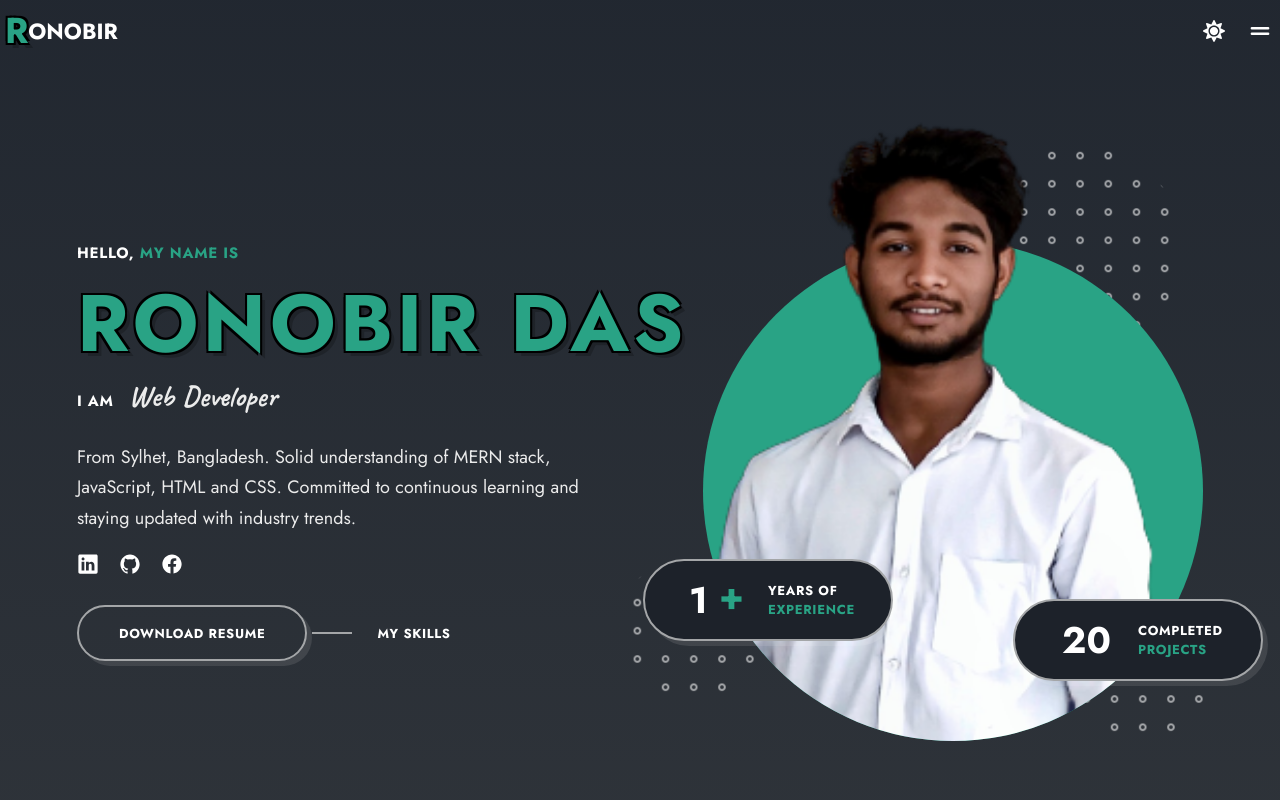
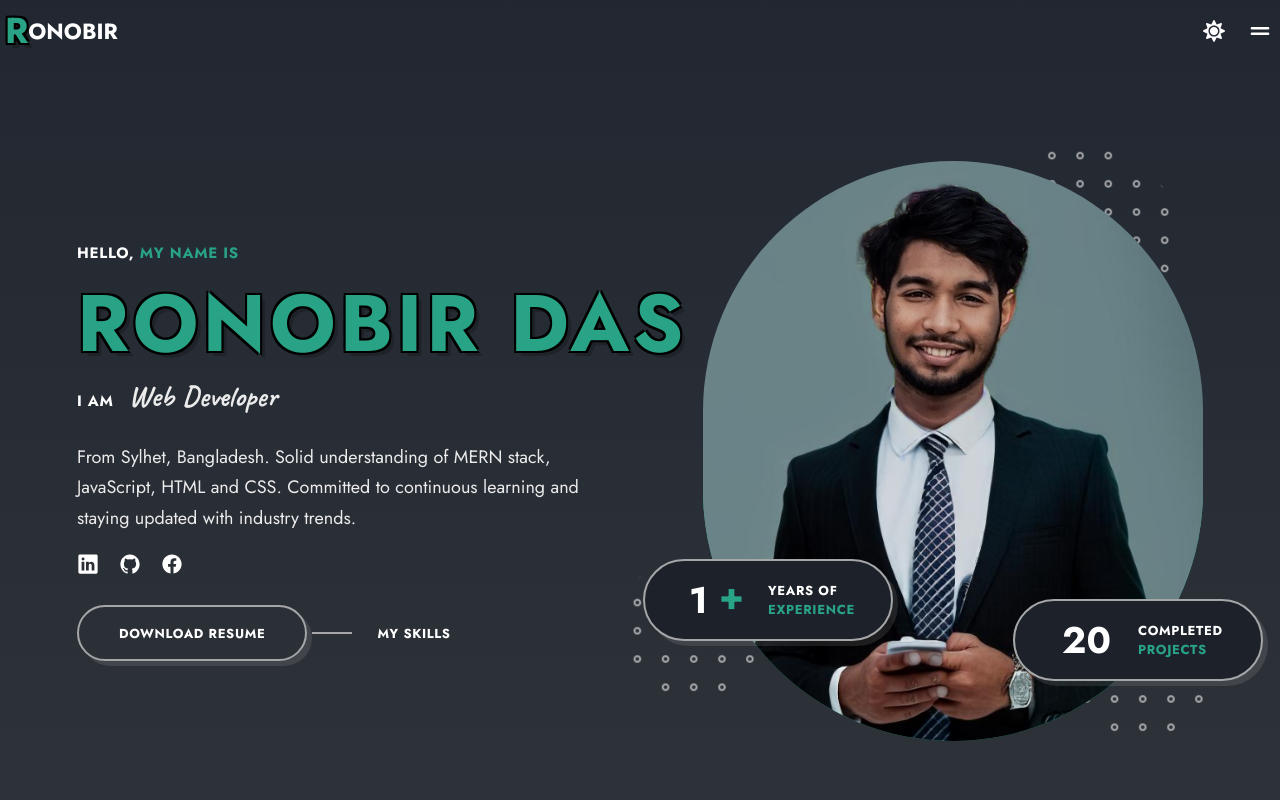
Before and after one commit to ronobir84/ronobir.com, a React (Vite) app: page / in a window 1280 px wide. Shown: the top 800 px of the page. Built offline with nearby package versions, Linux system fonts and the light colour scheme.

Commit message:
add the last section

```diff
--- a/src/components/Footer/Footer.jsx
+++ b/src/components/Footer/Footer.jsx
@@ -4,7 +4,7 @@ import './Footer.css';
 const Footer = () => {
   return (
     <div className=" text-sm p-4 text-center footer__section">
-      Copyright © 2023 Ronobir Das. All Rights reserved.
+      Copyright © 2024 Ronobir Das. All Rights reserved.
     </div>
   );
 };
--- a/src/components/Home/Home.css
+++ b/src/components/Home/Home.css
@@ -142,8 +142,8 @@
 .home__profile {
     position: absolute;
     bottom: 0;
-    height: 670px;
-    border-radius: 500px;
+    height: 580px;
+    border-radius: 590px;
     object-fit: cover;
 }
 
--- a/src/oldComponents/Footer/Footer.jsx
+++ b/src/oldComponents/Footer/Footer.jsx
@@ -3,7 +3,7 @@ import React from "react";
 const Footer = () => {
   return (
     <div className="bg-gray-800 text-sm p-4 text-center text-white">
-      Copyright © 2022 Ronobir DAS.All Rights reserved.
+      Copyright © 2024 Ronobir DAS.All Rights reserved.
     </div>
   );
 };
```
Also changed, not shown: src/assets/Pictures/ronobir.png.
